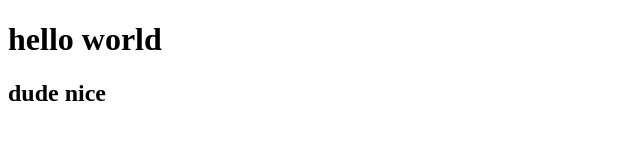
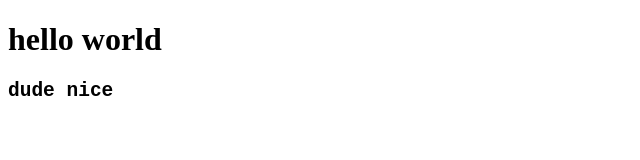
Before and after one commit to kirstenalice/githubpages-practice, a plain HTML site: page index.html in a window 1280 px wide. Shown: the full height of the page, 0-640 px from the left. Drawn offline with Linux system fonts and the light colour scheme.

Commit message:
trying code tag

```diff
--- a/index.html
+++ b/index.html
@@ -6,7 +6,7 @@
 <body>
     <div>
         <h1>hello world</h1>
-        <h2>dude nice</h2>
+        <code><h2>dude nice</h2></code>
     </div>
 </body>
 </html>
```
